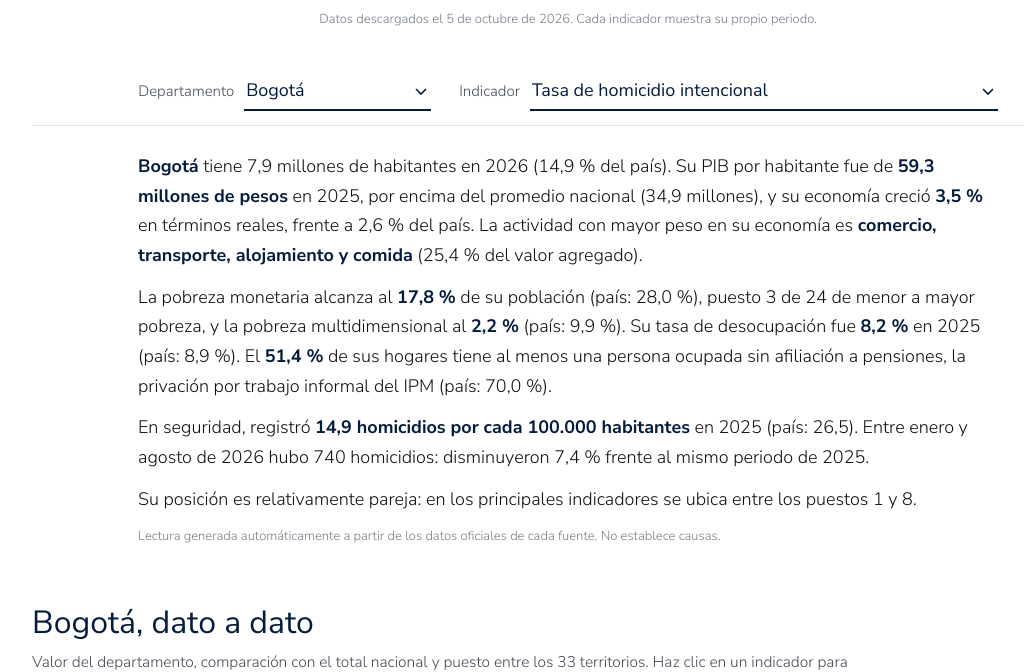
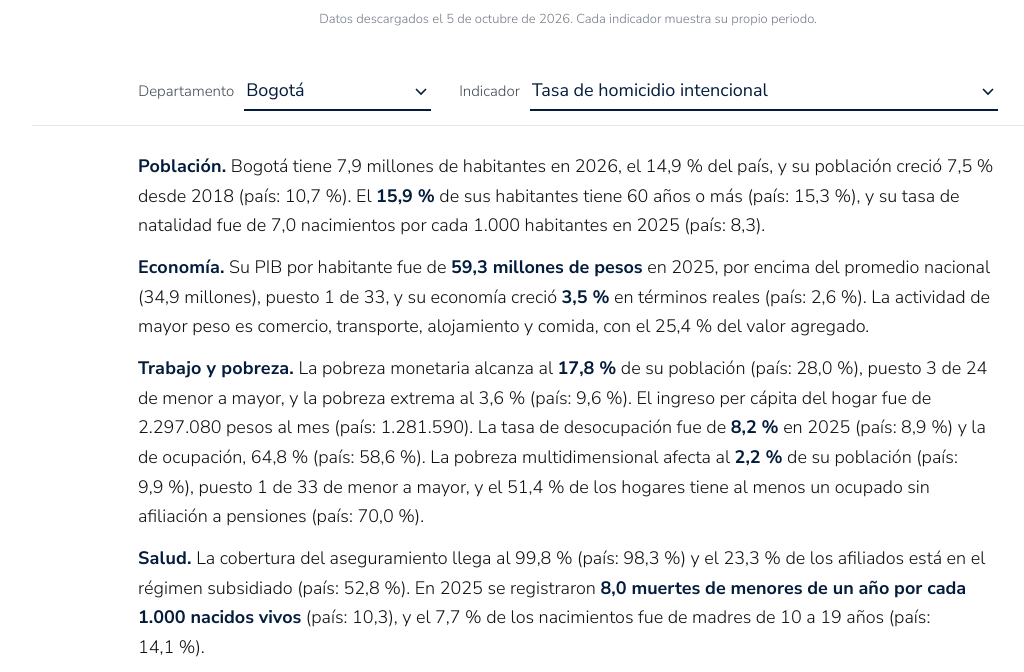
Before and after one commit to gerenciacoldatos/radar-departamental, a plain HTML site: page index.html in a window 1280 px wide. Shown: the part 159-831 px from the top of the page, without its empty margins (72-1096 px from the left). Drawn offline with Linux system fonts and the light colour scheme.

Commit message:
Radar v2.2: narrativa por segmento de datos

```diff
--- a/index.html
+++ b/index.html
@@ -40,6 +40,7 @@ h3.finding{font-size:20px;line-height:1.35;color:var(--ink);margin:0 0 6px;font-
 .narrativa{max-width:860px;margin:26px auto 0;font-size:18px;line-height:1.65;color:var(--ink)}
 .narrativa p{margin:0 0 12px}
 .narrativa b{color:var(--navy)}
+.narrativa b.seg{color:var(--navy);font-weight:700;letter-spacing:.01em}
 .narrativa .nota-auto{font-size:13px;color:var(--ink3);margin-top:4px}
 .crimes{display:grid;grid-template-columns:repeat(3,minmax(0,1fr));gap:30px 34px;margin-top:10px}
 .crime{cursor:pointer}
@@ -428,45 +429,68 @@ tr.sel td{background:var(--peach);font-weight:600}
   function comp(v, n, sentidoTxt){ if (v == null || n == null) return ''; const r = v / n; return r > 1.1 ? 'por encima del' : r < 0.9 ? 'por debajo del' : 'cerca del'; }
   function renderNarr(){
     const c = state.dep, d = DEP[c], g = id => IND[id] ? IND[id].v[c] : null, n = id => IND[id] ? IND[id].nacional : null;
-    const pos = id => ranking(IND[id]).pos[c], tot = id => Object.keys(IND[id].v).length;
-    const P = [];
-    const pob = g('poblacion_total'), share = pob / n('poblacion_total') * 100;
-    const pobTxt = pob >= 1e6 ? fmt(pob / 1e6, 1) + ' millones de habitantes' : fmt(pob, 0) + ' habitantes';
-    const ppc = g('pib_per_capita'), ppcN = n('pib_per_capita'), gr = g('pib_crec_real'), grN = n('pib_crec_real');
-    let s1 = `<b>${d.nombre}</b> tiene ${pobTxt} en 2026 (${fmt(share, 1)} % del país). Su PIB por habitante fue de <b>${fmt(ppc / 1e6, 1)} millones de pesos</b> en 2025, ${comp(ppc, ppcN)} promedio nacional (${fmt(ppcN / 1e6, 1)} millones)`;
-    if (gr != null) s1 += `, y su economía ${gr >= 0 ? 'creció' : 'se contrajo'} <b>${fmt(Math.abs(gr), 1)} %</b> en términos reales, frente a ${fmt(grN, 1)} % del país.`;
+    const pos = id => IND[id] ? ranking(IND[id]).pos[c] : null, tot = id => Object.keys(IND[id].v).length;
+    const pct = (id, dec = 1) => `${fmt(g(id), dec)}\u00a0%`, pais = (id, dec = 1) => n(id) != null ? ` (país: ${fmt(n(id), dec)}${IND[id].unidad.includes('%') ? '\u00a0%' : ''})` : '';
+    const lc = s => /^[A-ZÁÉÍÓÚ]{2}/.test(s) ? s : s.charAt(0).toLowerCase() + s.slice(1);
+    const rel = (id) => { const v = g(id), m = n(id); if (v == null || m == null) return ''; const r = v / m; return r > 1.1 ? 'por encima del' : r < 0.9 ? 'por debajo del' : 'similar al'; };
+    const P = [], seg = (t, x) => P.push(`<b class="seg">${t}.</b> ${x}`);
+    // Población
+    const pob = g('poblacion_total'), share = pob / n('poblacion_total') * 100, ps = (IND.poblacion_total.serie || {})[c] || [];
+    const p18 = (ps.find(x => x[0] === '2018') || [])[1];
+    let t1 = `${d.nombre} tiene ${pob >= 1e6 ? fmt(pob / 1e6, 1) + ' millones de habitantes' : fmt(pob, 0) + ' habitantes'} en 2026, el ${fmt(share, 1)} % del país`;
+    if (p18) t1 += `, y su población ${pob >= p18 ? 'creció' : 'se redujo'} ${fmt(Math.abs(pob / p18 - 1) * 100, 1)} % desde 2018${n('poblacion_total') ? ' (país: ' + fmt(IND.poblacion_total.serie['00'].slice(-1)[0][1] / IND.poblacion_total.serie['00'][0][1] * 100 - 100, 1) + ' %)' : ''}`;
+    t1 += `. El <b>${pct('pob_60_mas_pct')}</b> de sus habitantes tiene 60 años o más${pais('pob_60_mas_pct')}, y su tasa de natalidad fue de ${fmt(g('tasa_natalidad'), 1)} nacimientos por cada 1.000 habitantes en 2025${pais('tasa_natalidad')}.`;
+    seg('Población', t1);
+    // Economía
     const RAMA = {'A': 'agricultura, ganadería y pesca', 'B': 'minería y petróleo', 'C': 'industria manufacturera', 'D + E': 'electricidad, gas y agua', 'F': 'construcción',
       'G + H + I': 'comercio, transporte, alojamiento y comida', 'J': 'información y comunicaciones', 'K': 'actividades financieras', 'L': 'actividades inmobiliarias',
       'M + N': 'actividades profesionales y administrativas', 'O + P + Q': 'administración pública, educación y salud', 'R + S + T': 'actividades artísticas y otros servicios'};
-    const rp = (D.rama_principal || {})[c];
-    if (rp && RAMA[rp[0]]) s1 += ` La actividad con mayor peso en su economía es <b>${RAMA[rp[0]]}</b> (${fmt(rp[1], 1)} % del valor agregado).`;
-    P.push(s1);
-    const pm = g('pobreza_monetaria'), ipm = g('ipm'), td = g('td');
-    let s2;
-    if (pm != null) {
-      s2 = `La pobreza monetaria alcanza al <b>${fmt(pm, 1)} %</b> de su población (país: ${fmt(n('pobreza_monetaria'), 1)} %), puesto ${pos('pobreza_monetaria')} de ${tot('pobreza_monetaria')} de menor a mayor pobreza, y la pobreza multidimensional al <b>${fmt(ipm, 1)} %</b> (país: ${fmt(n('ipm'), 1)} %).`;
-      if (td != null) s2 += ` Su tasa de desocupación fue <b>${fmt(td, 1)} %</b> en 2025 (país: ${fmt(n('td'), 1)} %).`;
-    } else {
-      s2 = `El DANE no mide la pobreza monetaria ni el mercado laboral en ${d.nombre}; la pobreza multidimensional, que sí se mide, afecta al <b>${fmt(ipm, 1)} %</b> de su población (país: ${fmt(n('ipm'), 1)} %), puesto ${pos('ipm')} de 33 de menor a mayor.`;
-    }
-    const inf = g('priv_informalidad');
-    if (inf != null) s2 += ` El <b>${fmt(inf, 1)} %</b> de sus hogares tiene al menos una persona ocupada sin afiliación a pensiones, la privación por trabajo informal del IPM (país: ${fmt(n('priv_informalidad'), 1)} %).`;
-    P.push(s2);
-    const h = g('homicidios_tasa'), hv = g('homicidios_var_ytd'), hc = g('homicidios_casos_ytd'), mes = MESES[D.ult_mes_delitos];
-    let s3 = `En seguridad, registró <b>${fmt(h, 1)} homicidios por cada 100.000 habitantes</b> en 2025 (país: ${fmt(n('homicidios_tasa'), 1)}).`;
-    if (hv != null && hc != null) {
-      const dir = Math.abs(hv) < 2 ? 'se mantuvieron estables' : (hv > 0 ? 'aumentaron ' : 'disminuyeron ') + (Math.abs(hv) < 2 ? '' : fmt(Math.abs(hv), 1) + ' %');
-      s3 += ` Entre enero y ${mes} de 2026 hubo ${fmt(hc, 0)} homicidios: ${dir} frente al mismo periodo de 2025${hc < 30 ? ', una variación que con tan pocos casos debe leerse con cautela' : ''}.`;
-    }
-    P.push(s3);
-    const cand = ['pib_per_capita', 'td', 'pobreza_monetaria', 'ipm', 'homicidios_tasa', 'cobertura_neta_media', 'saber11_puntaje_global', 'internet_fijo_por_100', 'mortalidad_infantil_tasa', 'desercion_total'];
+    const ppc = g('pib_per_capita'), gr = g('pib_crec_real'), rp = (D.rama_principal || {})[c];
+    let t2 = `Su PIB por habitante fue de <b>${fmt(ppc / 1e6, 1)} millones de pesos</b> en 2025, ${rel('pib_per_capita')} promedio nacional (${fmt(n('pib_per_capita') / 1e6, 1)} millones), puesto ${pos('pib_per_capita')} de 33`;
+    if (gr != null) t2 += `, y su economía ${gr >= 0 ? 'creció' : 'se contrajo'} <b>${fmt(Math.abs(gr), 1)} %</b> en términos reales (país: ${fmt(n('pib_crec_real'), 1)} %)`;
+    t2 += '.';
+    if (rp && RAMA[rp[0]]) t2 += ` La actividad de mayor peso es ${RAMA[rp[0]]}, con el ${fmt(rp[1], 1)} % del valor agregado.`;
+    if (g('va_minas') > 15 && rp && rp[0] !== 'B') t2 += ` La minería y el petróleo pesan ${pct('va_minas')}, muy por encima del promedio nacional (${fmt(n('va_minas'), 1)} %).`;
+    seg('Economía', t2);
+    // Trabajo y pobreza
+    let t3;
+    if (g('pobreza_monetaria') != null) {
+      t3 = `La pobreza monetaria alcanza al <b>${pct('pobreza_monetaria')}</b> de su población${pais('pobreza_monetaria')}, puesto ${pos('pobreza_monetaria')} de ${tot('pobreza_monetaria')} de menor a mayor, y la pobreza extrema al ${pct('pobreza_extrema')}${pais('pobreza_extrema')}. El ingreso per cápita del hogar fue de ${fmt(g('ingreso_pc'), 0)} pesos al mes${n('ingreso_pc') ? ' (país: ' + fmt(n('ingreso_pc'), 0) + ')' : ''}.`;
+      if (g('td') != null) t3 += ` La tasa de desocupación fue de <b>${pct('td')}</b> en 2025${pais('td')} y la de ocupación, ${pct('to')}${pais('to')}.`;
+    } else t3 = `El DANE no mide la pobreza monetaria ni el mercado laboral en ${d.nombre}.`;
+    t3 += ` La pobreza multidimensional afecta al <b>${pct('ipm')}</b> de su población${pais('ipm')}, puesto ${pos('ipm')} de 33 de menor a mayor, y el ${pct('priv_informalidad')} de los hogares tiene al menos un ocupado sin afiliación a pensiones${pais('priv_informalidad')}.`;
+    seg('Trabajo y pobreza', t3);
+    // Salud
+    let t4 = `La cobertura del aseguramiento llega al ${pct('cobertura_salud_pct')}${pais('cobertura_salud_pct')} y el ${pct('afiliados_subsidiado_pct')} de los afiliados está en el régimen subsidiado${pais('afiliados_subsidiado_pct')}. `;
+    t4 += `En 2025 se registraron <b>${fmt(g('mortalidad_infantil_tasa'), 1)} muertes de menores de un año por cada 1.000 nacidos vivos</b>${pais('mortalidad_infantil_tasa')}, y el ${pct('nac_adolescentes_pct')} de los nacimientos fue de madres de 10 a 19 años${pais('nac_adolescentes_pct')}.`;
+    seg('Salud', t4);
+    // Educación
+    let t5 = `La cobertura neta en educación media fue de <b>${pct('cobertura_neta_media')}</b> en 2024, puesto ${pos('cobertura_neta_media')} de 33, con una deserción de ${fmt(g('desercion_total'), 2)} %. `;
+    t5 += `Sus estudiantes obtuvieron <b>${fmt(g('saber11_puntaje_global'), 1)} puntos</b> en Saber 11 de 2025, ${rel('saber11_puntaje_global')} promedio nacional (${fmt(n('saber11_puntaje_global'), 1)}), y el ${pct('priv_analfabetismo')} de los hogares tiene alguna persona de 15 años o más que no sabe leer ni escribir${pais('priv_analfabetismo')}.`;
+    seg('Educación', t5);
+    // Seguridad
+    const mes = MESES[D.ult_mes_delitos], hv = g('homicidios_var_ytd'), hc = g('homicidios_casos_ytd');
+    let t6 = `Registró <b>${fmt(g('homicidios_tasa'), 1)} homicidios por cada 100.000 habitantes</b> en 2025${pais('homicidios_tasa')}`;
+    if (hv != null && hc != null) t6 += `; entre enero y ${mes} de 2026 hubo ${fmt(hc, 0)}, ${Math.abs(hv) < 2 ? 'casi los mismos' : fmt(Math.abs(hv), 1) + ' % ' + (hv > 0 ? 'más' : 'menos')} que en el mismo periodo de 2025${hc < 30 ? ' (con tan pocos casos, la variación debe leerse con cautela)' : ''}`;
+    t6 += '.';
+    const ratios = D.delitos.filter(k => k !== 'homicidios' && k !== 'secuestro').map(k => ({k, r: IND[k + '_tasa'].v[c] / IND[k + '_tasa'].nacional})).filter(x => isFinite(x.r)).sort((a, b) => b.r - a.r);
+    if (ratios.length) { const top = ratios[0], nm = IND[top.k + '_tasa'].nombre.replace(/^Tasa de /, '');
+      t6 += top.r > 1.1 ? ` Entre los demás delitos, el que más supera la tasa nacional es ${nm} (${fmt(top.r, 1)} veces).` : ` Los demás delitos denunciados tienen tasas inferiores o similares a las nacionales.`; }
+    seg('Seguridad', t6);
+    // Conectividad y vivienda
+    let t7 = `Tiene <b>${fmt(g('internet_fijo_por_100'), 1)} accesos fijos a internet por cada 100 habitantes</b>${pais('internet_fijo_por_100')}, puesto ${pos('internet_fijo_por_100')} de 33, y los accesos ${g('internet_fijo_var') >= 0 ? 'crecieron' : 'cayeron'} ${fmt(Math.abs(g('internet_fijo_var')), 1)} % en el último año.`;
+    t7 += ` En vivienda, el ${pct('priv_agua')} de los hogares no tiene fuente de agua mejorada${pais('priv_agua')}, el ${pct('priv_excretas')} tiene inadecuada eliminación de excretas${pais('priv_excretas')} y el ${pct('priv_hacinamiento')} vive en hacinamiento crítico${pais('priv_hacinamiento')}.`;
+    seg('Conectividad y vivienda', t7);
+    // Síntesis
+    const cand = ['pib_per_capita', 'td', 'pobreza_monetaria', 'ipm', 'homicidios_tasa', 'cobertura_neta_media', 'saber11_puntaje_global', 'internet_fijo_por_100', 'mortalidad_infantil_tasa', 'priv_informalidad', 'priv_agua'];
     const r = cand.filter(id => IND[id] && pos(id)).map(id => ({id, p: pos(id), t: tot(id), q: (pos(id) - 1) / (tot(id) - 1)}));
     if (r.length > 2) {
       r.sort((a, b) => a.q - b.q); const best = r[0], worst = r[r.length - 1];
-      if (worst.q - best.q > 0.25) P.push(`Su posición relativa más favorable está en <b>${IND[best.id].nombre.toLowerCase()}</b> (puesto ${best.p} de ${best.t}); la más rezagada, en <b>${IND[worst.id].nombre.toLowerCase()}</b> (puesto ${worst.p} de ${worst.t}).`);
-      else P.push(`Su posición es relativamente pareja: en los principales indicadores se ubica entre los puestos ${Math.min(...r.map(x => x.p))} y ${Math.max(...r.map(x => x.p))}.`);
+      seg('En síntesis', worst.q - best.q > 0.25
+        ? `Su posición relativa más favorable está en ${lc(IND[best.id].nombre)} (puesto ${best.p} de ${best.t}) y la más rezagada en ${lc(IND[worst.id].nombre)} (puesto ${worst.p} de ${worst.t}).`
+        : `Su posición es relativamente pareja: en los principales indicadores se ubica entre los puestos ${Math.min(...r.map(x => x.p))} y ${Math.max(...r.map(x => x.p))}.`);
     }
-    $('narrativa').innerHTML = P.map(t => `<p>${t}</p>`).join('') + '<p class="nota-auto">Lectura generada automáticamente a partir de los datos oficiales de cada fuente. No establece causas.</p>';
+    $('narrativa').innerHTML = P.map(x => `<p>${x}</p>`).join('') + '<p class="nota-auto">Lectura generada automáticamente con el dato más reciente de cada fuente oficial; cada cifra tiene su propio periodo. No establece causas.</p>';
   }
 
   // ---------- serie histórica (línea: departamento vs Colombia) ----------
```
